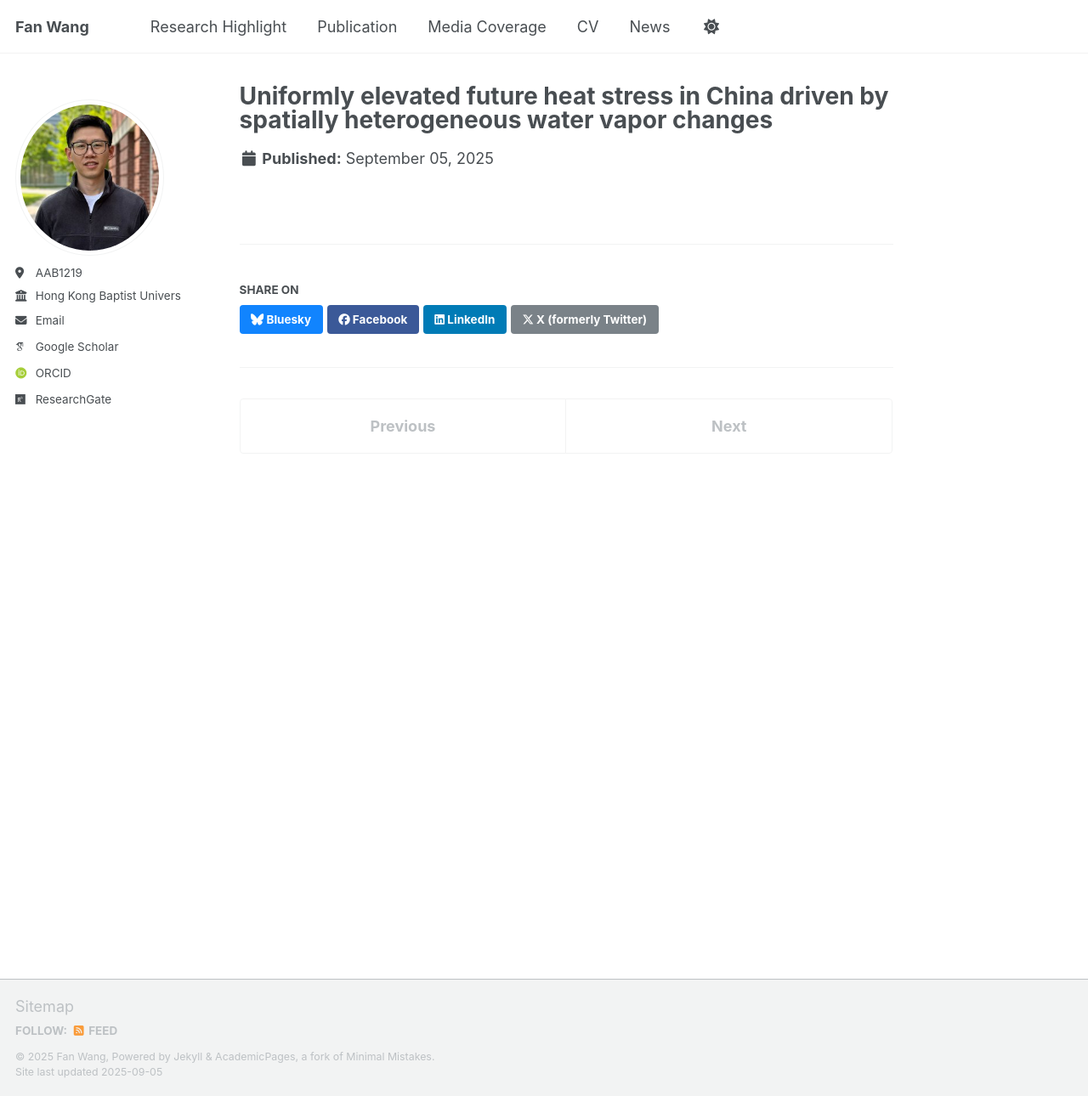
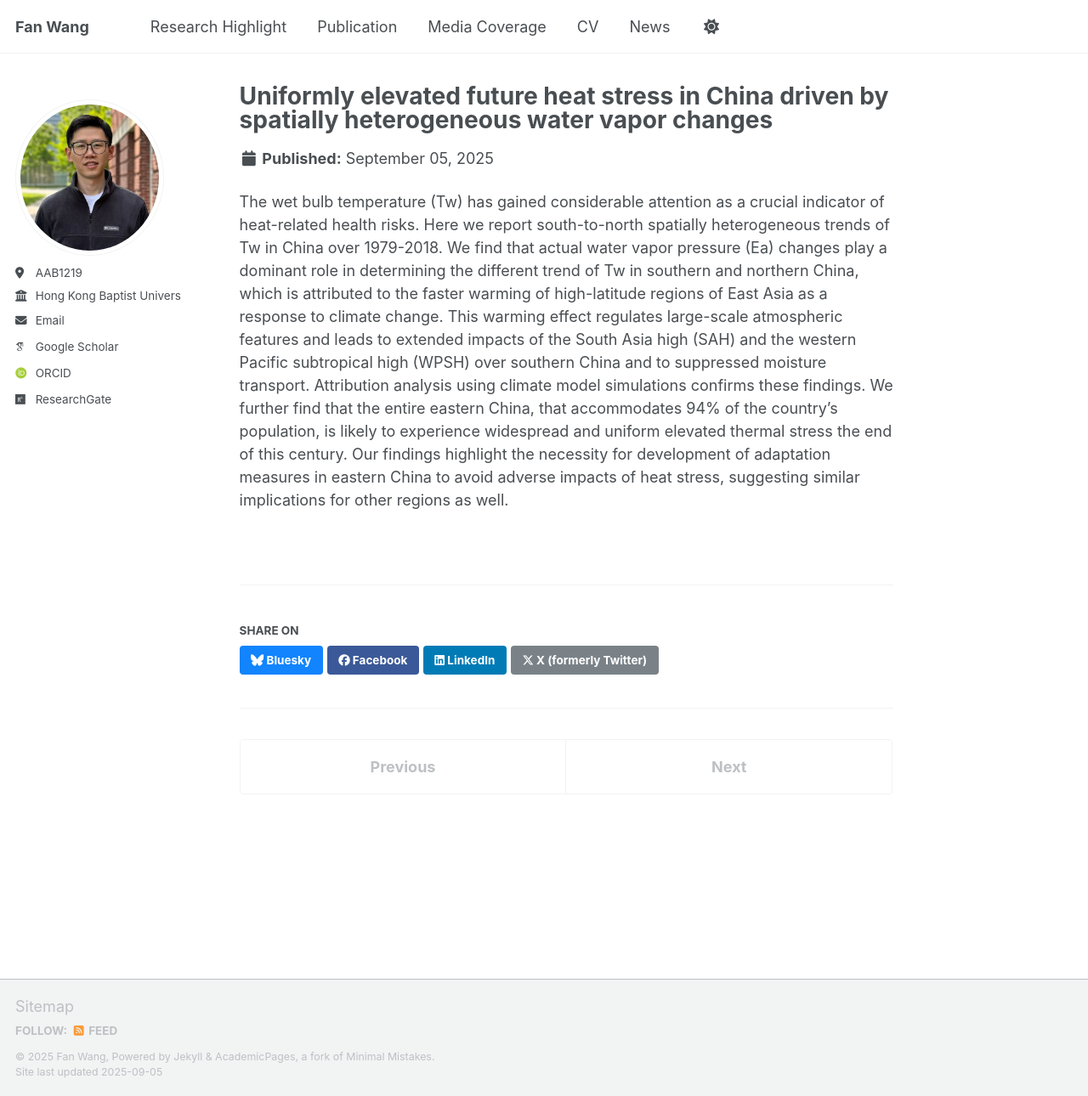
Before and after one commit to fanwang1/fanwang1.github.io, a Jekyll site: the page built from _portfolio/portfolio-1.md, in a window 1280 px wide and 1290 px high. Shown: the whole window at 85% size. Built offline with Jekyll 4.4.1, drawn with Linux system fonts in a browser that asks for light colours; some web fonts are replaced; a script that is not in the unit is left out.

Commit message:
portfolio-1.md

```diff
--- a/_portfolio/portfolio-1.md
+++ b/_portfolio/portfolio-1.md
@@ -1,5 +1,7 @@
 ---
 title: "Uniformly elevated future heat stress in China driven by spatially heterogeneous water vapor changes"
-excerpt: "The wet bulb temperature (Tw) has gained considerable attention as a crucial indicator of heat-related health risks. Here we report south-to-north spatially heterogeneous trends of Tw in China over 1979-2018. We find that actual water vapor pressure (Ea) changes play a dominant role in determining the different trend of Tw in southern and northern China, which is attributed to the faster warming of high-latitude regions of East Asia as a response to climate change. This warming effect regulates large-scale atmospheric features and leads to extended impacts of the South Asia high (SAH) and the western Pacific subtropical high (WPSH) over southern China and to suppressed moisture transport. Attribution analysis using climate model simulations confirms these findings. We further find that the entire eastern China, that accommodates 94% of the country’s population, is likely to experience widespread and uniform elevated thermal stress the end of this century. Our findings highlight the necessity for development of adaptation measures in eastern China to avoid adverse impacts of heat stress, suggesting similar implications for other regions as well.<br/><img src='/images/nc1.png'>"
+excerpt: "<br/><img src='/images/nc1.png'>"
 collection: portfolio
 ---
+
+The wet bulb temperature (Tw) has gained considerable attention as a crucial indicator of heat-related health risks. Here we report south-to-north spatially heterogeneous trends of Tw in China over 1979-2018. We find that actual water vapor pressure (Ea) changes play a dominant role in determining the different trend of Tw in southern and northern China, which is attributed to the faster warming of high-latitude regions of East Asia as a response to climate change. This warming effect regulates large-scale atmospheric features and leads to extended impacts of the South Asia high (SAH) and the western Pacific subtropical high (WPSH) over southern China and to suppressed moisture transport. Attribution analysis using climate model simulations confirms these findings. We further find that the entire eastern China, that accommodates 94% of the country’s population, is likely to experience widespread and uniform elevated thermal stress the end of this century. Our findings highlight the necessity for development of adaptation measures in eastern China to avoid adverse impacts of heat stress, suggesting similar implications for other regions as well.
```
